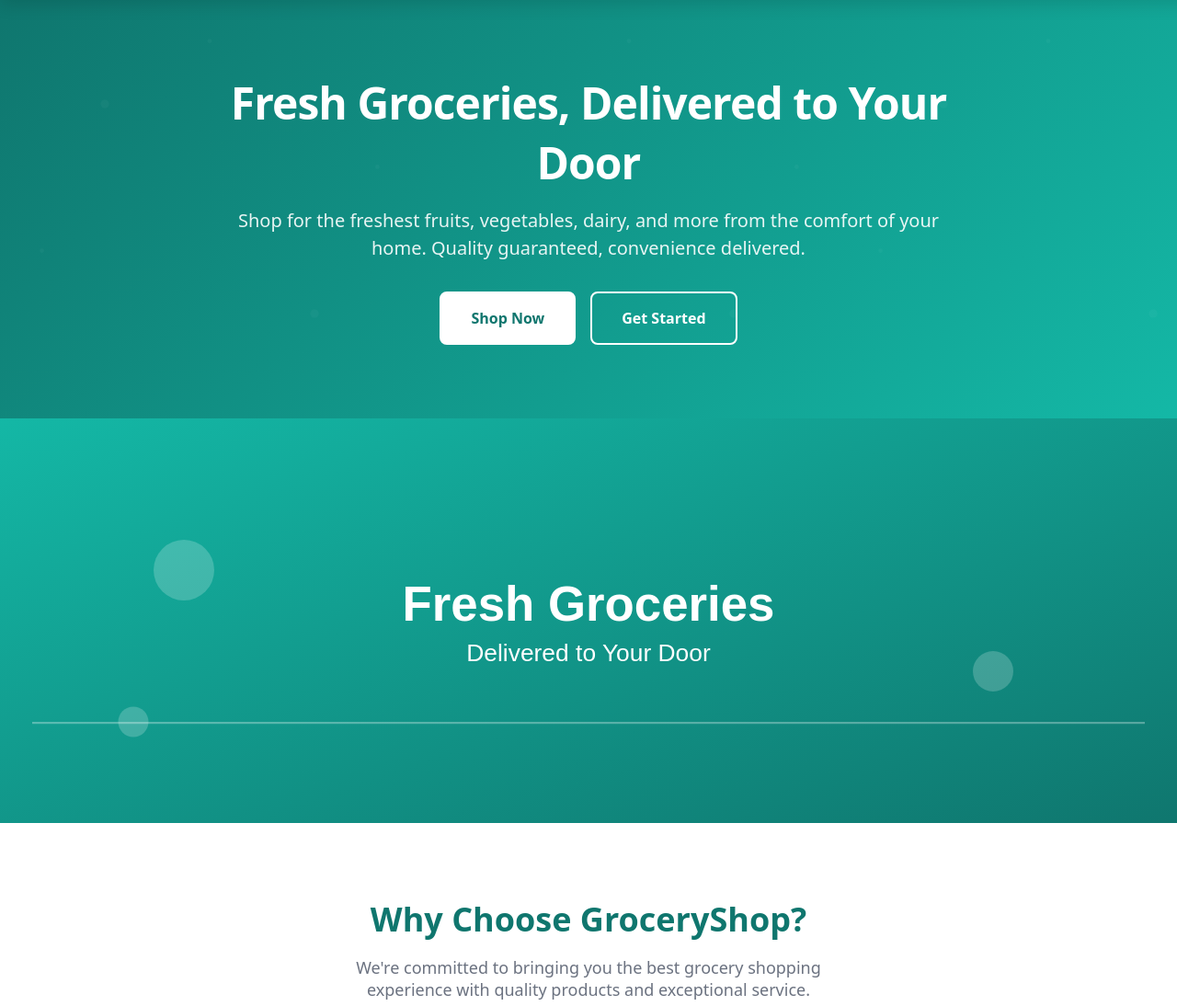
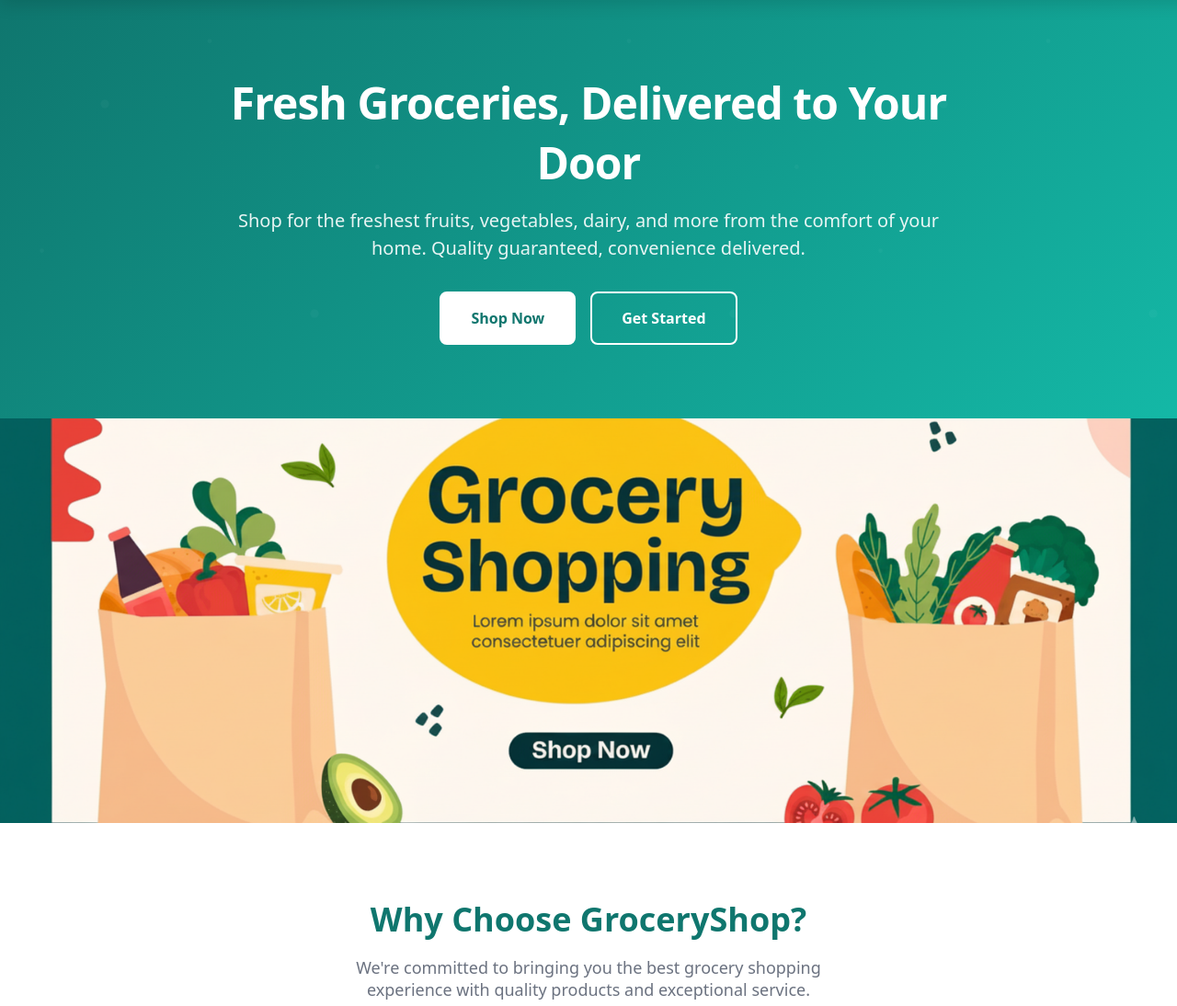
Before and after one commit to Manas-Kamdi/GroceryShop, a Django app: page / in a window 1280 px wide. Shown: the part 59-1153 px from the top of the page at 92% size. Run offline with Django 5.2, Linux system fonts and the light colour scheme.

Commit message:
Home.html change

```diff
--- a/templates/Home.html
+++ b/templates/Home.html
@@ -315,7 +315,7 @@
     </div>
 
     <div class="banner">
-        <img src="{% static 'images/banner.svg' %}" class="banner-fluid" alt="Fresh Groceries Banner">
+        <img src="../Assets/banner.png" class="banner-fluid" alt="Fresh Groceries Banner">
     </div>
 
     <div class="features-section">
```
